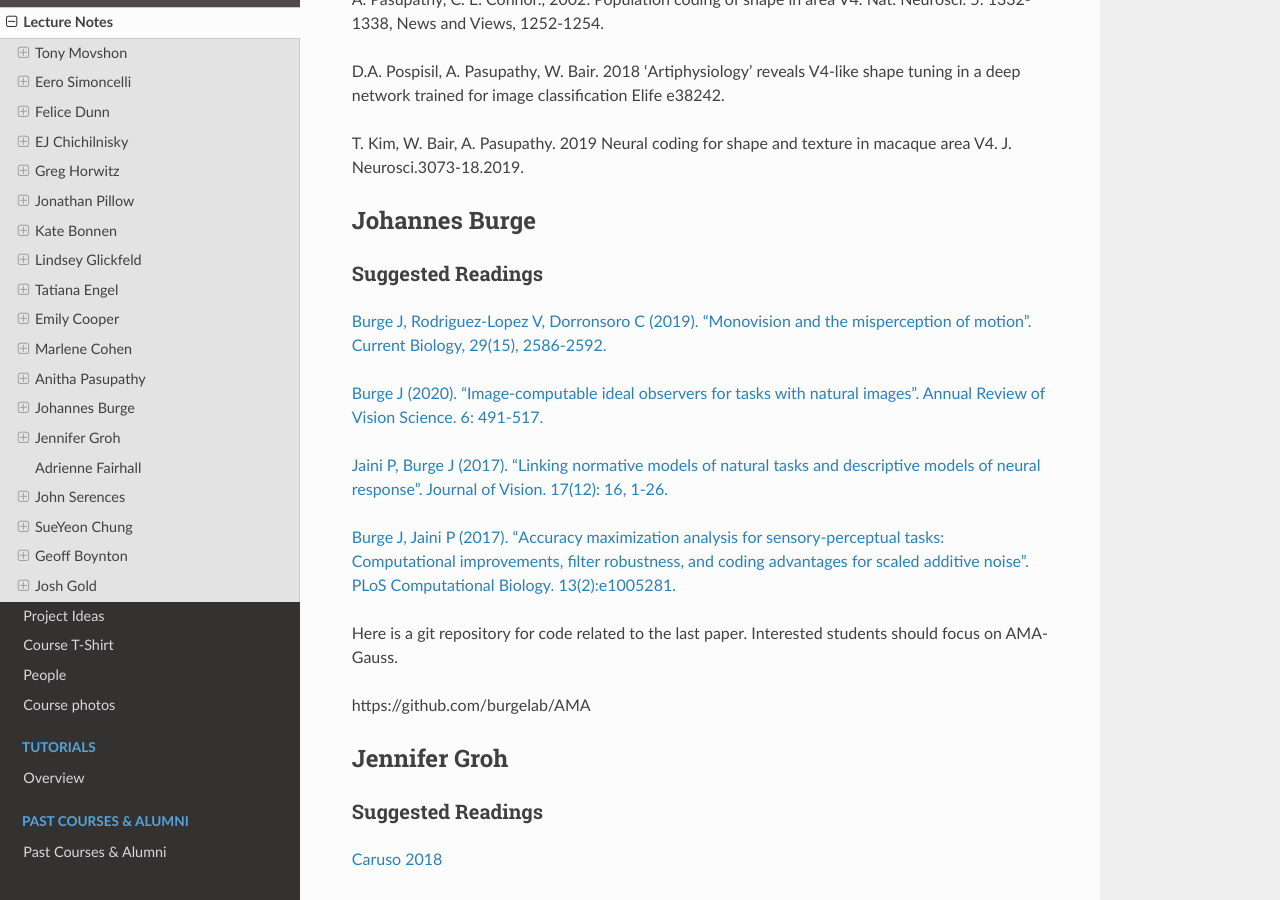
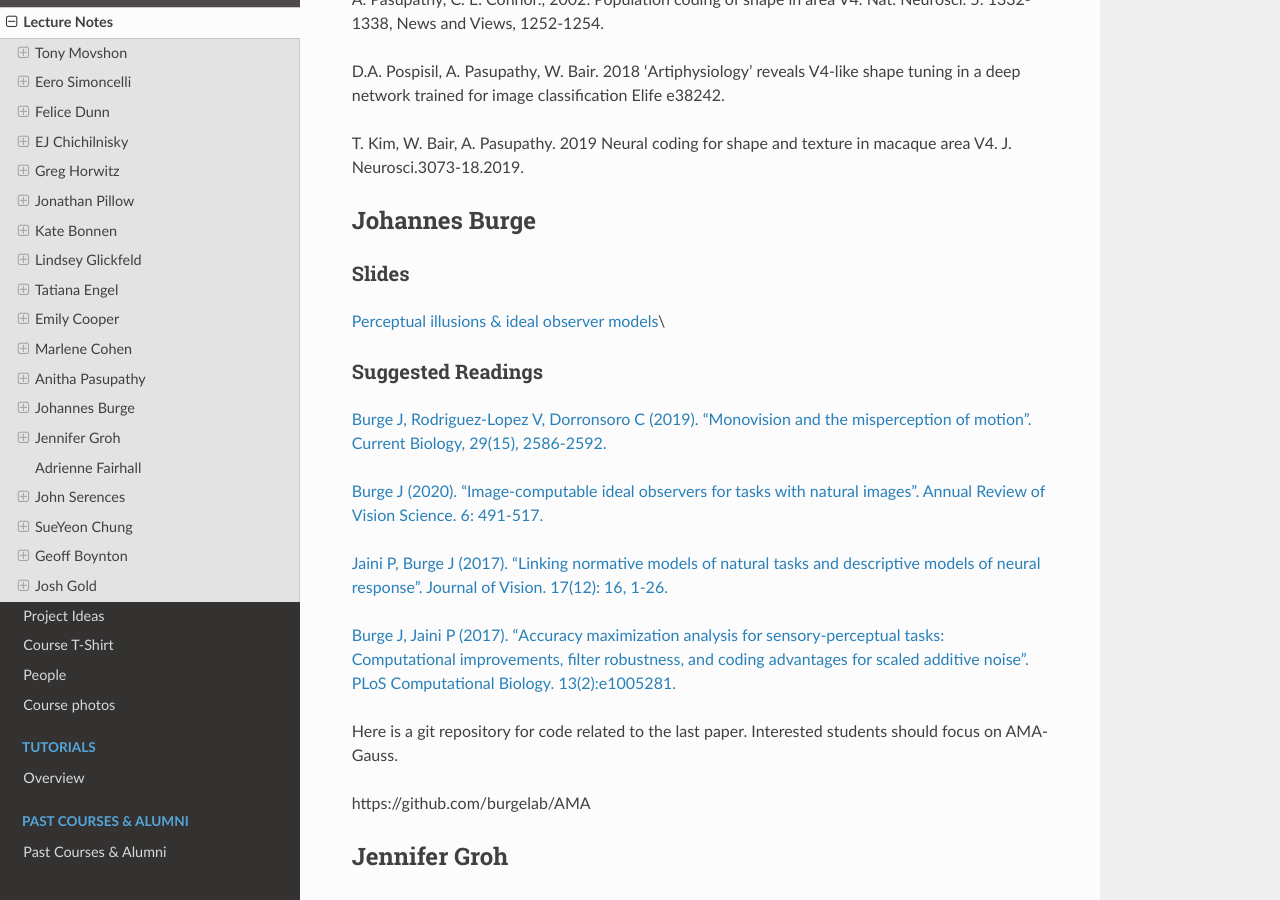
Before and after one commit to CSHL-comp-neuro-vision/website, a Sphinx documentation site: the page built from source/2022/lecture_notes.md, in a window 1280 px wide and 900 px high, scrolled down 5514 px. Built offline with Sphinx 7.4.7 and the Read the Docs theme 2.0.0, drawn with Linux system fonts in a browser that asks for light colours.

Commit message:
Update lecture_notes.md

```diff
--- a/source/2022/lecture_notes.md
+++ b/source/2022/lecture_notes.md
@@ -209,6 +209,10 @@
 
 ## Johannes Burge
 
+### Slides
+
+<a href="https://github.com/CSHL-comp-neuro-vision/slides-2022/raw/main/burge/CSHL_2022.pdf">Perceptual illusions & ideal observer models</a>\
+
 ### Suggested Readings
 
 <a href="../_static/pdfs/burge/BurgeRodriguezDorronsoro_CB_2019.pdf">Burge J, Rodriguez-Lopez V, Dorronsoro C (2019). “Monovision and the misperception of motion”. Current Biology, 29(15), 2586-2592.</a>
```
